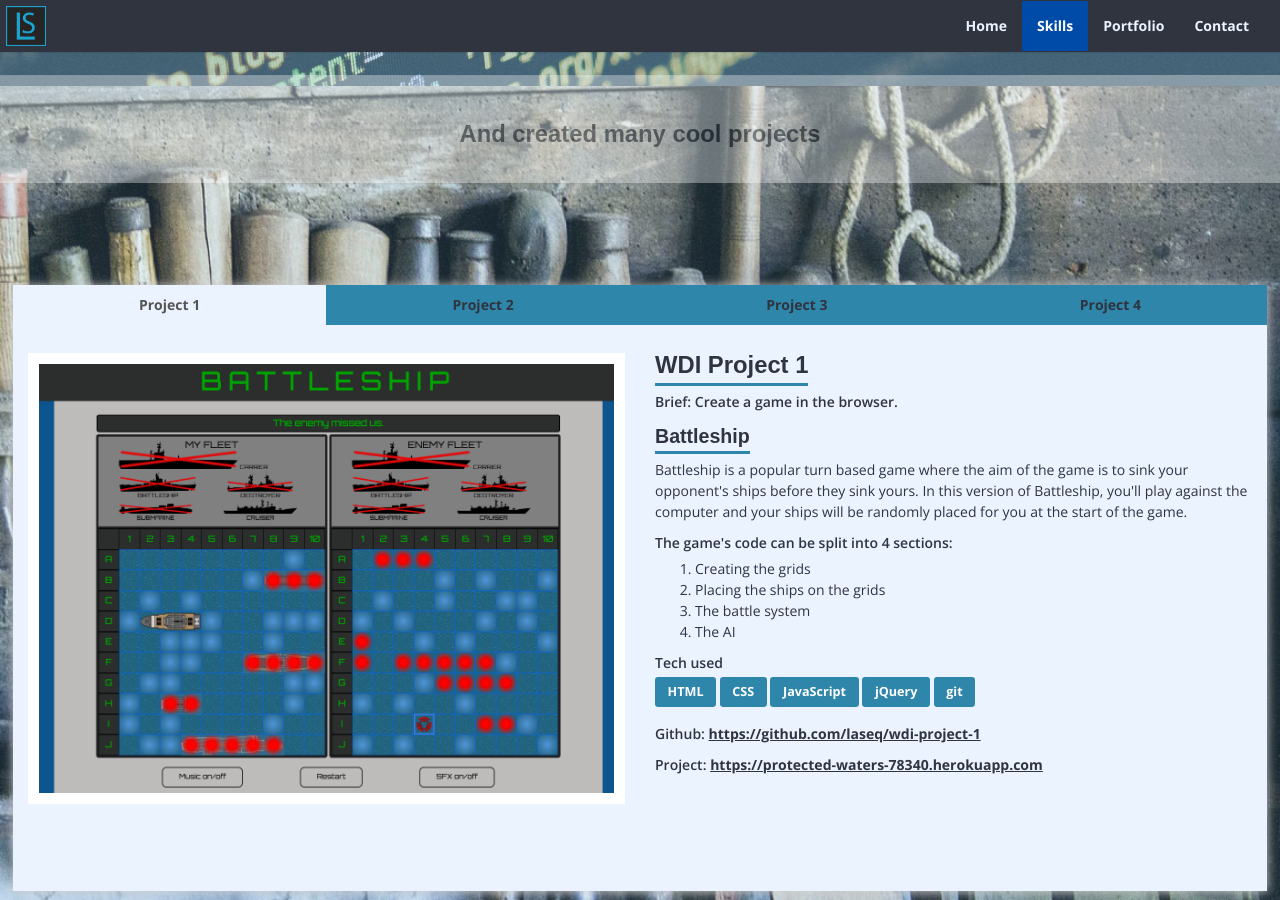
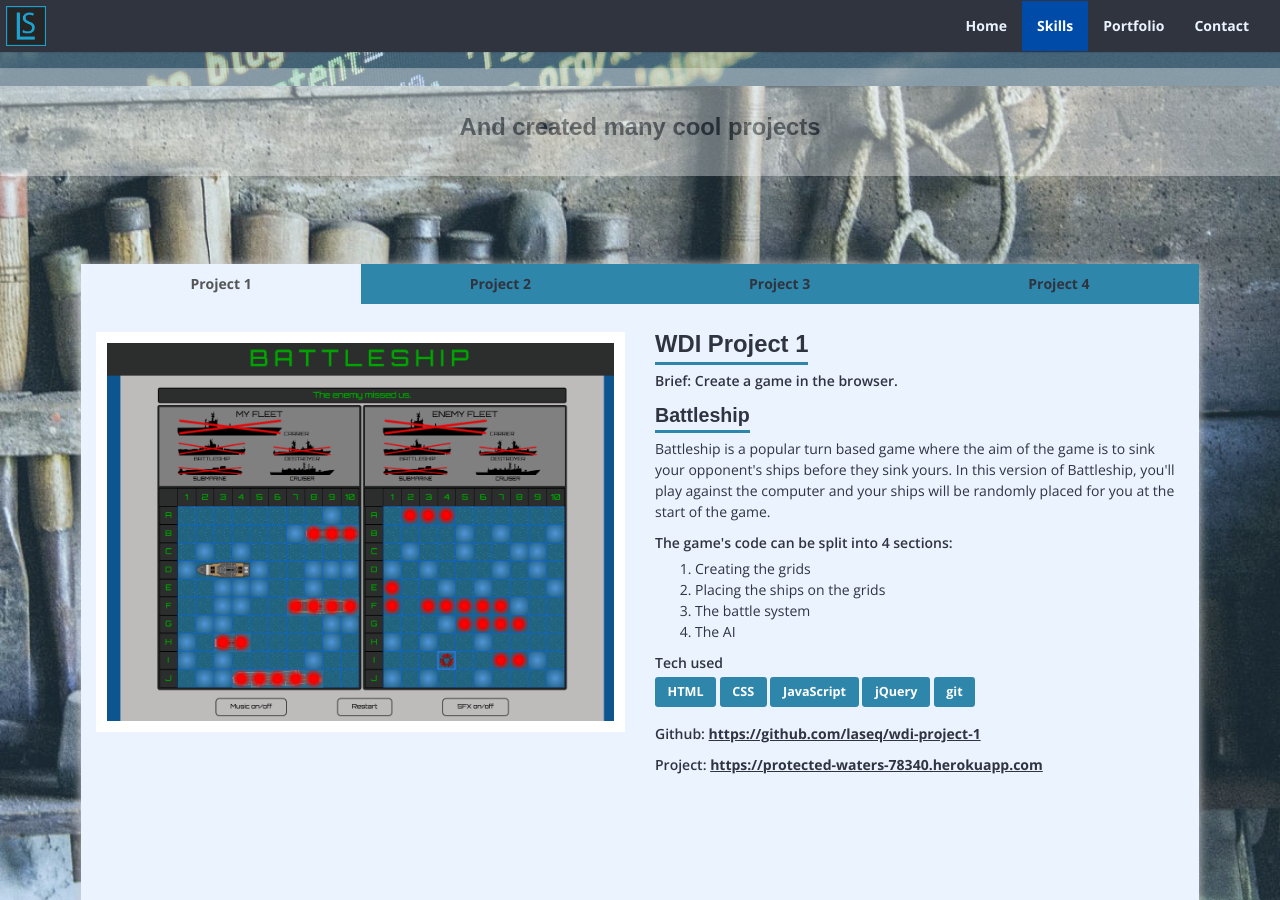
Before and after one commit to laseq/laseq.github.io, a Jekyll site: the page built from index.html, in a window 1280 px wide and 900 px high, scrolled down 2614 px. Built offline with Jekyll 4.4.1, drawn with Linux system fonts in a browser that asks for light colours; nearby versions of some CDN libraries; some web fonts are replaced.

```diff
--- a/_includes/head.html
+++ b/_includes/head.html
@@ -13,15 +13,17 @@
   <!-- Latest compiled JavaScript -->
   <script src="https://maxcdn.bootstrapcdn.com/bootstrap/3.3.7/js/bootstrap.min.js"></script>
 
-  <script src="js/app.js"></script>
-
-	<link rel="stylesheet" href="{{ "/css/main.css" | prepend: site.baseurl }}">
 	<link rel="canonical" href="{{ page.url | replace:'index.html','' | prepend: site.baseurl | prepend: site.url }}">
-	<link href='https://fonts.googleapis.com/css?family=Open+Sans:400,300,700,800,600' rel='stylesheet' type='text/css'>
-	<link href='https://fonts.googleapis.com/css?family=Muli:400,300' rel='stylesheet' type='text/css'>
-	<link href='/css/animations.css' rel='stylesheet' type='text/css'>
+	<link href="https://fonts.googleapis.com/css?family=Open+Sans:400,300,700,800,600" rel="stylesheet" type="text/css">
+	<link href="https://fonts.googleapis.com/css?family=Muli:400,300" rel="stylesheet" type="text/css">
+	<link href="/css/animations.css" rel="stylesheet" type="text/css">
   <!--[if lte IE 9]>
       <link href='/css/animations-ie-fix.css' rel='stylesheet'>
   <![endif]-->
 
+  <script src="js/app.js"></script>
+
+  <link rel="stylesheet" href="{{ '/css/main.css' | prepend: site.baseurl }}">
+
+
 </head>
--- a/_includes/section-portfolio.html
+++ b/_includes/section-portfolio.html
@@ -6,6 +6,7 @@
       <h2>And created many cool projects</h2>
     </div>
 
+    <div class="container">
       <div id="portfolioCard" class="portfolio-card animated fadeInLeft" data-id="2">
 
         <ul id="portfolioNavTabs" class="nav nav-tabs nav-justified">
@@ -171,6 +172,9 @@
           </div>
         </div>
       </div>
+    </div>
+
+
 
 
     <div class="scroll-prompt">
--- a/_sass/_base.scss
+++ b/_sass/_base.scss
@@ -9,10 +9,12 @@
 
 $content-width: 800px;
 $main: #19CCAA;
+
 $font-style: 'Open Sans', sans-serif;
 // $font-color: #262626;
 // $link-color: #425469;
 // $link-hover-color: $main;
+
 $heading-font: 'Muli', sans-serif;
 // $heading-font-color: #425469;
 // $light: #E7EDF4;
--- a/_sass/_page-sections.scss
+++ b/_sass/_page-sections.scss
@@ -14,7 +14,7 @@
 }
 #page-portfolio {
   // background-color: $theme-color-4-alt;
-  padding: 0 1.5em 1.5em 1.5em;
+  // padding: 0 1.5em 1.5em 1.5em;
 }
 #page-contact {
   background-color: $theme-color-4;
```
Lines whose indentation alone changed are shown as unchanged.
